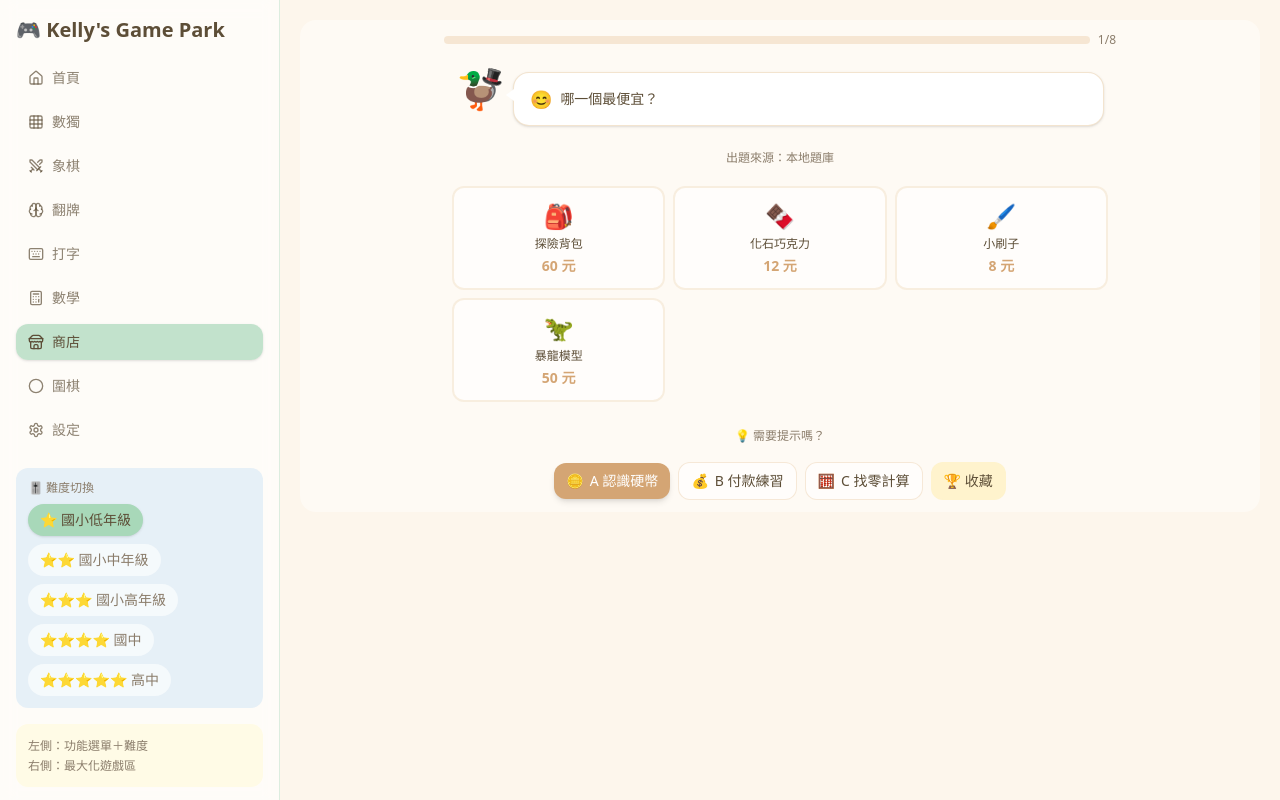
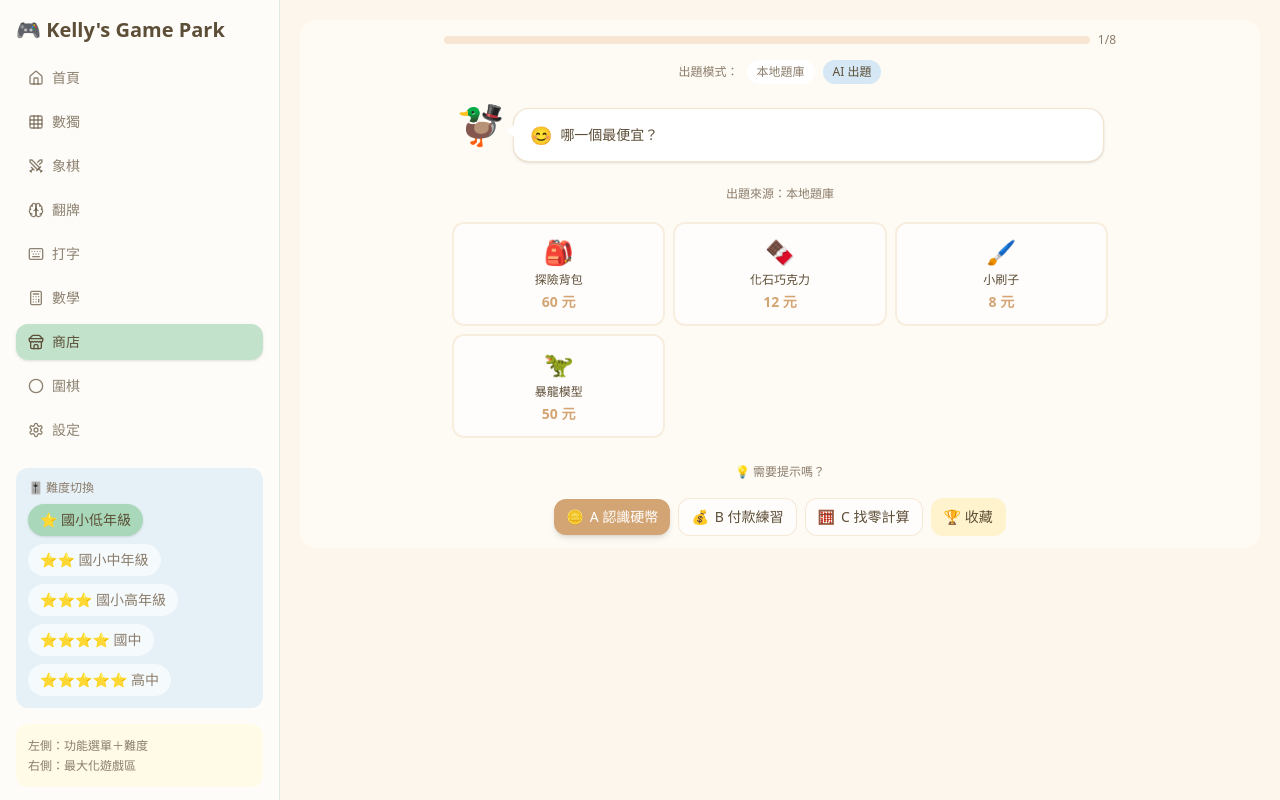
Before and after one commit to NeriakTo/kelly-game-park, a React (Vite) app: page /#/dino-shop in a window 1280 px wide. Built offline with nearby package versions, Linux system fonts and the light colour scheme.

Commit message:
ci: switch to GitHub Actions deploy + feat: AI/local mode toggle
- Add .github/workflows/deploy.yml (actions/deploy-pages v4)
- Remove docs/ folder (no longer needed for deployment)
- Add AI/local toggle buttons for math, dino-shop, chess games
- Store AI mode preference per game in zustand persist

```diff
--- a/src/games/chess/ChessGame.tsx
+++ b/src/games/chess/ChessGame.tsx
@@ -35,6 +35,8 @@ const CUTE_PIECES: Record<string, CutePieceSkin> = {
 export default function ChessGame() {
   const currentDifficulty = useGameStore((s) => s.currentDifficulty)
   const addScore = useGameStore((s) => s.addScore)
+  const aiMode = useGameStore((s) => s.aiModes.chess)
+  const setAIMode = useGameStore((s) => s.setAIMode)
   const [board, setBoard] = useState<ChessBoard>(createInitialBoard)
   const [selected, setSelected] = useState<Position | null>(null)
   const [validMoves, setValidMoves] = useState<Position[]>([])
@@ -92,7 +94,7 @@ export default function ChessGame() {
   }, [startTime, currentDifficulty, addScore])
 
   useEffect(() => {
-    if (turn !== 'black' || gameOver) return
+    if (aiMode !== 'ai' || turn !== 'black' || gameOver) return
     setThinking(true)
     const timer = setTimeout(() => {
       const move = getAIMove(board, currentDifficulty)
@@ -110,10 +112,11 @@ export default function ChessGame() {
       }
     }, 450)
     return () => clearTimeout(timer)
-  }, [turn, board, currentDifficulty, gameOver, checkGameEnd])
+  }, [aiMode, turn, board, currentDifficulty, gameOver, checkGameEnd])
 
   const handleClick = useCallback((r: number, c: number) => {
-    if (turn !== 'red' || gameOver || thinking) return
+    if (gameOver || thinking) return
+    if (aiMode === 'ai' && turn !== 'red') return
 
     const piece = board[r][c]
 
@@ -126,14 +129,15 @@ export default function ChessGame() {
         setValidMoves([])
         setLastAIMove(null)
 
-        if (!checkGameEnd(next, 'black')) {
-          setTurn('black')
+        const nextTurn = turn === 'red' ? 'black' : 'red'
+        if (!checkGameEnd(next, nextTurn)) {
+          setTurn(nextTurn)
         }
         return
       }
     }
 
-    if (piece && piece.color === 'red') {
+    if (piece && piece.color === turn) {
       setSelected([r, c])
       setValidMoves(getValidMoves(board, r, c))
     } else {
--- a/src/games/dino-shop/DinoShopGame.tsx
+++ b/src/games/dino-shop/DinoShopGame.tsx
@@ -67,6 +67,8 @@ export default function DinoShopGame() {
   const difficulty = useGameStore((s) => s.currentDifficulty)
   const addScore = useGameStore((s) => s.addScore)
   const aiConfig = useGameStore((s) => s.aiConfig)
+  const aiMode = useGameStore((s) => s.aiModes['dino-shop'])
+  const setAIMode = useGameStore((s) => s.setAIMode)
 
   const [stage, setStage] = useState<StageId>('A')
   const [question, setQuestion] = useState<ShopQuestion>(() => generateQuestion('A', difficulty))
@@ -138,7 +140,7 @@ export default function DinoShopGame() {
       fallbackQuestion.type === 'compare-prices' ||
       (fallbackQuestion.type === 'budget-check' && !isBinaryBudgetCheck)
 
-    if (!aiConfig || aiUnsafeQuestion) {
+    if (aiMode !== 'ai' || !aiConfig || aiUnsafeQuestion) {
       return { question: fallbackQuestion, source: 'local', reason: null }
     }
 
@@ -172,7 +174,7 @@ export default function DinoShopGame() {
       source: result.source,
       reason: result.source === 'local' ? result.reason : null,
     }
-  }, [aiConfig, difficulty])
+  }, [aiMode, aiConfig, difficulty])
 
   const prefetchUpcoming = useCallback((currentStage: StageId, easy: boolean) => {
     const seq = ++prefetchSeqRef.current
@@ -357,13 +359,29 @@ export default function DinoShopGame() {
         </span>
       </div>
 
+      <div className="flex items-center justify-center gap-2 text-xs">
+        <span className="text-warm-text-light">出題模式：</span>
+        <button
+          onClick={() => { setAIMode('dino-shop', 'local'); resetGame() }}
+          className={`px-2.5 py-1 rounded-full ${aiMode === 'local' ? 'bg-mint text-warm-text' : 'bg-white text-warm-text-light'}`}
+        >
+          本地題庫
+        </button>
+        <button
+          onClick={() => { setAIMode('dino-shop', 'ai'); resetGame() }}
+          className={`px-2.5 py-1 rounded-full ${aiMode === 'ai' ? 'bg-sky-light text-warm-text' : 'bg-white text-warm-text-light'}`}
+        >
+          AI 出題
+        </button>
+      </div>
+
       {/* 店長對話 */}
       <Shopkeeper message={message} mood={mood} />
       <div className="text-xs text-warm-text-light text-center">
         出題來源：
         {questionSource === 'ai'
           ? 'AI'
-          : aiConfig
+          : aiMode === 'ai' && aiConfig
             ? mapAIReasonLabel(aiFallbackReason)
             : '本地題庫'}
       </div>
--- a/src/games/math/MathChallengeGame.tsx
+++ b/src/games/math/MathChallengeGame.tsx
@@ -52,6 +52,8 @@ function saveUnitStats(stats: Record<string, UnitStat>) {
 export default function MathChallengeGame() {
   const addScore = useGameStore((s) => s.addScore)
   const aiConfig = useGameStore((s) => s.aiConfig)
+  const aiMode = useGameStore((s) => s.aiModes.math)
+  const setAIMode = useGameStore((s) => s.setAIMode)
 
   const [grade, setGrade] = useState<Grade>(2)
   const [units, setUnits] = useState<readonly Unit[]>(() => GRADE_UNITS[2])
@@ -137,7 +139,7 @@ export default function MathChallengeGame() {
     easy: boolean,
   ): Promise<{ problem: Problem; source: 'local' | 'ai'; reason: string | null }> => {
     const fallback = () => buildNextProblem(unitId, nextMode, easy)
-    if (!aiConfig || nextMode === 'wrong-review') {
+    if (aiMode !== 'ai' || !aiConfig || nextMode === 'wrong-review') {
       return { problem: fallback(), source: 'local', reason: null }
     }
 
@@ -156,7 +158,7 @@ export default function MathChallengeGame() {
       source: result.source,
       reason: result.source === 'local' ? result.reason : null,
     }
-  }, [aiConfig, grade, buildNextProblem])
+  }, [aiMode, aiConfig, grade, buildNextProblem])
 
   const prefetchUpcoming = useCallback((unitId: string, nextMode: 'normal' | 'wrong-review', easy: boolean) => {
     const seq = ++prefetchSeqRef.current
@@ -338,6 +340,22 @@ export default function MathChallengeGame() {
     <div className="w-full max-w-4xl bg-white/60 rounded-2xl p-4 sm:p-6 shadow-sm space-y-4">
       <div className="rounded-xl bg-cream-light p-3 text-sm text-warm-text-light">{gradeGuide}</div>
 
+      <div className="flex items-center justify-center gap-2 text-sm">
+        <span className="text-warm-text-light">出題模式：</span>
+        <button
+          onClick={() => { setAIMode('math', 'local'); resetRun() }}
+          className={`px-3 py-1.5 rounded-full ${aiMode === 'local' ? 'bg-mint text-warm-text' : 'bg-white text-warm-text-light'}`}
+        >
+          本地題庫
+        </button>
+        <button
+          onClick={() => { setAIMode('math', 'ai'); resetRun() }}
+          className={`px-3 py-1.5 rounded-full ${aiMode === 'ai' ? 'bg-sky-light text-warm-text' : 'bg-white text-warm-text-light'}`}
+        >
+          AI 出題
+        </button>
+      </div>
+
       <div className="flex flex-wrap gap-2">
         {([1, 2, 3, 4, 5, 6] as Grade[]).map((g) => (
           <button
@@ -416,7 +434,7 @@ export default function MathChallengeGame() {
               {mode === 'wrong-review' ? '錯題回練模式' : '單元練習模式'}｜課綱：{problem.curriculumTag}｜來源：
               {problemSource === 'ai'
                 ? 'AI'
-                : aiConfig
+                : aiMode === 'ai' && aiConfig
                   ? `本地題庫${mapAIReasonLabel(aiFallbackReason)}`
                   : '本地題庫'}
             </p>
--- a/src/stores/gameStore.ts
+++ b/src/stores/gameStore.ts
@@ -1,17 +1,22 @@
 import { create } from 'zustand'
 import { persist } from 'zustand/middleware'
 import type { Difficulty, GameScore, GameType, PlayerProfile, AIConfig } from '../types'
+
+type AIToggleGame = 'math' | 'dino-shop' | 'chess' | 'go'
+export type GameAIModes = Record<AIToggleGame, 'ai' | 'local'>
 
 interface GameState {
   profile: PlayerProfile
   scores: GameScore[]
   aiConfig: AIConfig | null
+  aiModes: GameAIModes
   currentDifficulty: Difficulty
 
   setProfile: (profile: PlayerProfile) => void
   setDifficulty: (d: Difficulty) => void
   addScore: (score: { gameType: GameType; difficulty: Difficulty; score: number; durationSeconds: number }) => void
   setAIConfig: (config: AIConfig | null) => void
+  setAIMode: (game: AIToggleGame, mode: 'ai' | 'local') => void
 }
 
 // API Key 分離儲存：只存在使用者瀏覽器，不進主 persist
@@ -45,12 +50,20 @@ function writeAIConfigToBrowser(config: AIConfig | null) {
   } catch {}
 }
 
+const DEFAULT_AI_MODES: GameAIModes = {
+  math: 'ai',
+  'dino-shop': 'ai',
+  chess: 'ai',
+  go: 'ai',
+}
+
 export const useGameStore = create<GameState>()(
   persist(
     (set) => ({
       profile: { nickname: 'Kelly', avatar: '🐱' },
       scores: [],
       aiConfig: readAIConfigFromBrowser(),
+      aiModes: DEFAULT_AI_MODES,
       currentDifficulty: 1 as Difficulty,
 
       setProfile: (profile) => set({ profile }),
@@ -66,6 +79,9 @@ export const useGameStore = create<GameState>()(
         writeAIConfigToBrowser(aiConfig)
         set({ aiConfig })
       },
+      setAIMode: (game, mode) => {
+        set((state) => ({ aiModes: { ...state.aiModes, [game]: mode } }))
+      },
     }),
     {
       name: 'kelly-game-park',
@@ -73,7 +89,19 @@ export const useGameStore = create<GameState>()(
         profile: state.profile,
         scores: state.scores,
         currentDifficulty: state.currentDifficulty,
+        aiModes: state.aiModes,
       }),
+      merge: (persisted, current) => {
+        const incoming = (persisted as Partial<GameState>) ?? {}
+        return {
+          ...current,
+          ...incoming,
+          aiModes: {
+            ...DEFAULT_AI_MODES,
+            ...(incoming.aiModes ?? {}),
+          },
+        }
+      },
     },
   ),
 )
```
Also changed, not shown: 9 other files (tests, documents, lock files or other folders).
